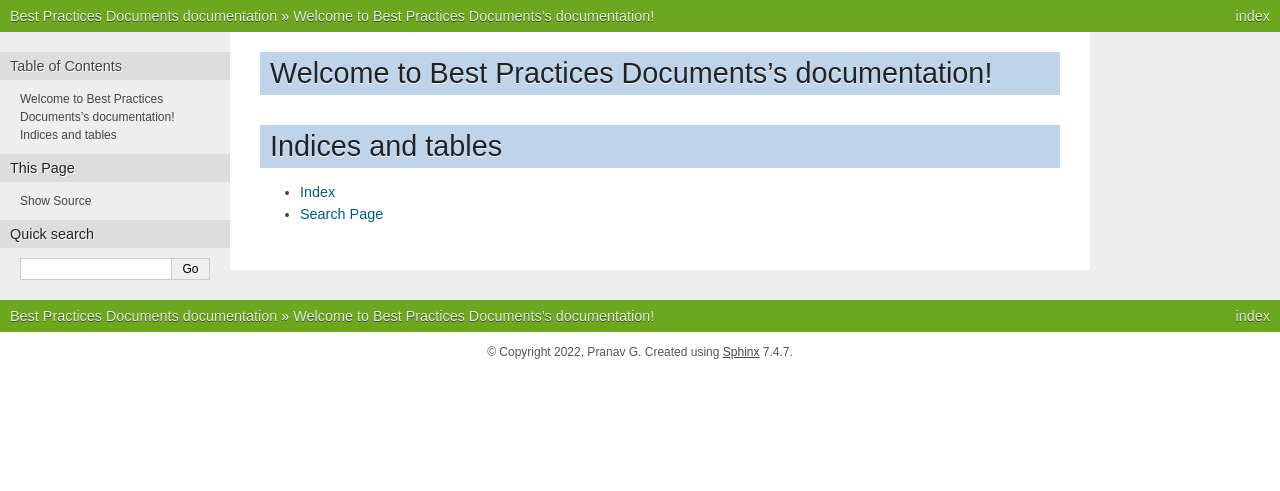
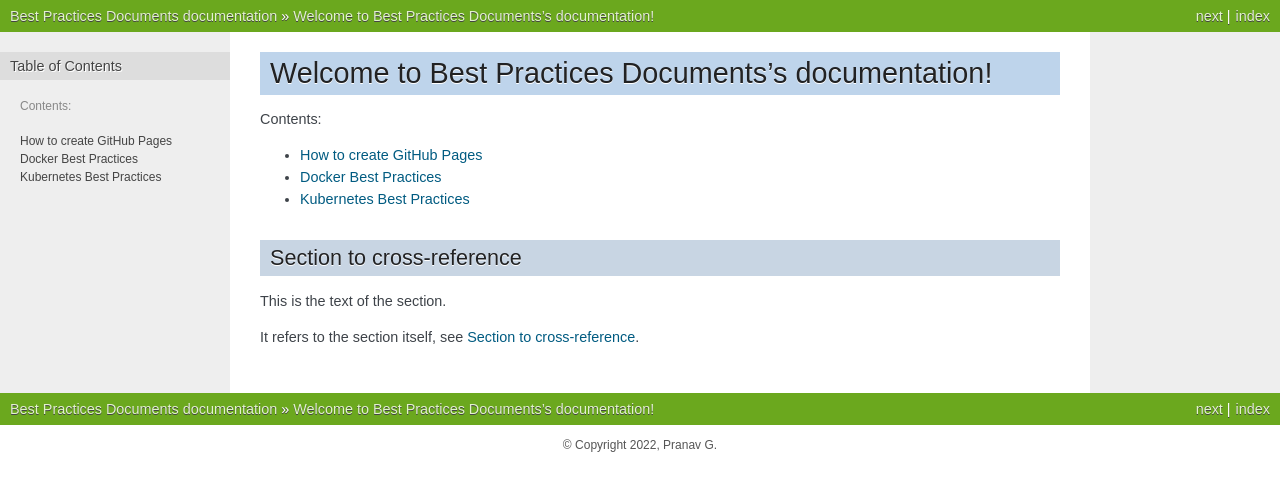
Before and after one commit to pranavgvrk/BestPractices, a Sphinx documentation site: the page built from source/index.rst, in a window 1280 px wide. Shown: the top 491 px of the page. Built offline with Sphinx 7.4.7, drawn with Linux system fonts in a browser that asks for light colours.

Commit message:
add docker, k8s docs

```diff
--- /dev/null
+++ b/source/Docker_BestPractices.rst
@@ -0,0 +1,3 @@
+=========================
+Docker Best Practices
+=========================
--- /dev/null
+++ b/source/GitHub_Pages.rst
@@ -0,0 +1,3 @@
+==========================
+How to create GitHub Pages
+==========================
--- /dev/null
+++ b/source/K8S_BestPractices.rst
@@ -0,0 +1,3 @@
+=========================
+Kubernetes Best Practices
+=========================
--- a/source/conf.py
+++ b/source/conf.py
@@ -50,3 +50,21 @@
 # relative to this directory. They are copied after the builtin static files,
 # so a file named "default.css" will overwrite the builtin "default.css".
 html_static_path = ['_static']
+
+# The name of the Pygments (syntax highlighting) style to use.
+pygments_style = 'sphinx'
+
+# If true, "Created using Sphinx" is shown in the HTML footer. Default is True.
+#
+html_show_sphinx = False
+
+# If true, an OpenSearch description file will be output, and all pages will
+# contain a <link> tag referring to it.  The value of this option must be the
+# base URL from which the finished HTML is served.
+#
+html_use_opensearch = 'false'
+
+# Custom sidebar templates, maps document names to template names.
+#
+html_sidebars = {
+   '**': ['globaltoc.html']}
--- a/source/index.rst
+++ b/source/index.rst
@@ -7,12 +7,18 @@ Welcome to Best Practices Documents's documentation!
 ====================================================
 
 .. toctree::
-   :maxdepth: 2
+   :maxdepth: 1
    :caption: Contents:
 
+   GitHub_Pages
+   Docker_BestPractices
+   K8S_BestPractices
 
-Indices and tables
-==================
+.. _Docker_BSP:
 
-* :ref:`genindex`
-* :ref:`search`
+Section to cross-reference
+--------------------------
+
+This is the text of the section.
+
+It refers to the section itself, see :ref:`Docker_BSP`.
```
